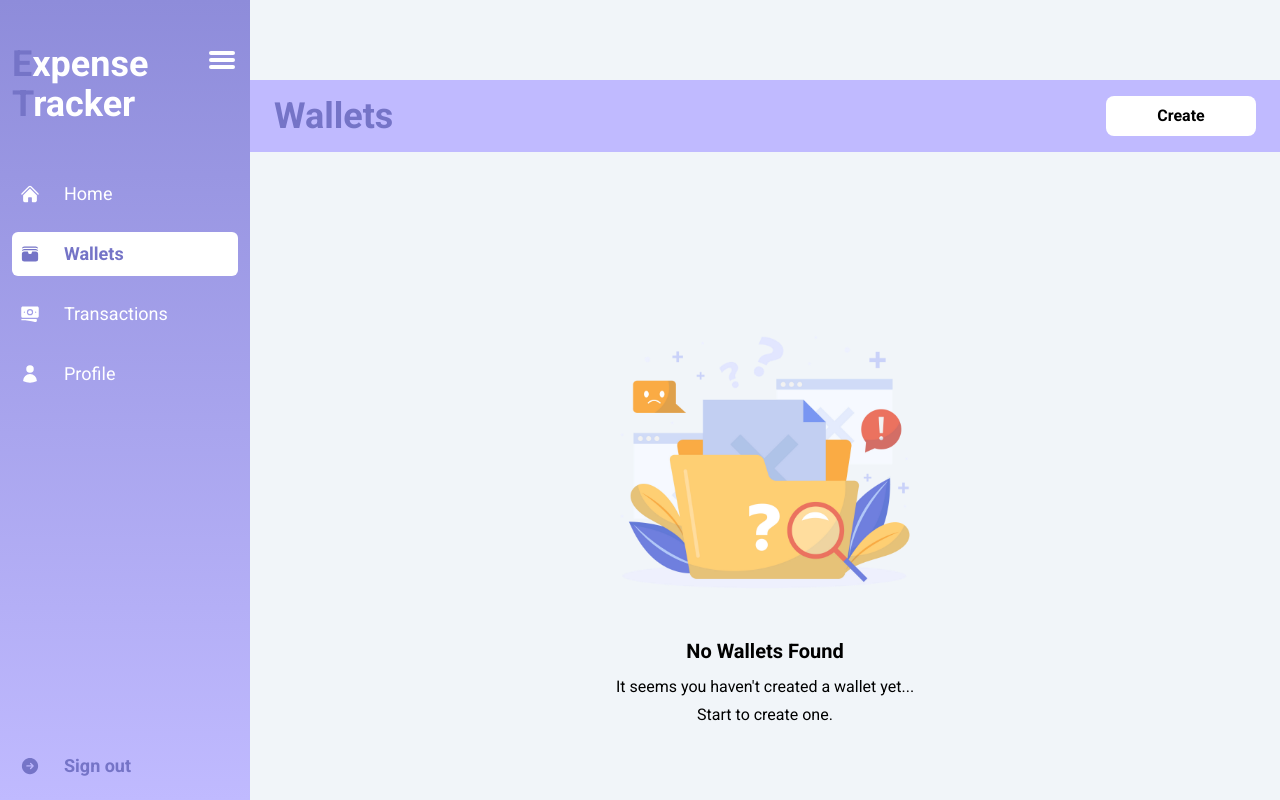
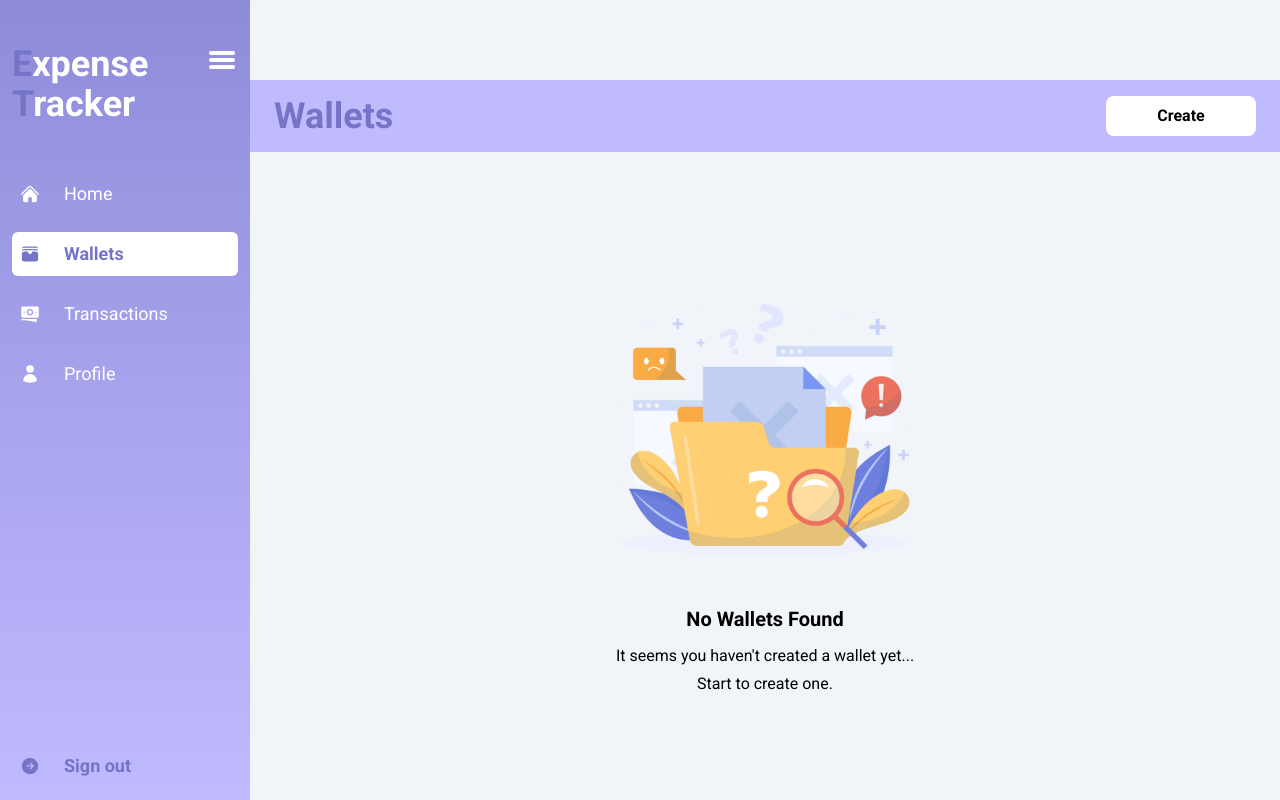
Before and after one commit to BeaGoddess/expense-tracker, a Next.js app: page /wallets in a window 1280 px wide. Built offline with nearby package versions, Linux system fonts and the light colour scheme; no server answers.

Commit message:
refactor: updated wallets page to Chakra UI (#17)

```diff
--- a/src/app/(auth)/sign-in/page.tsx
+++ b/src/app/(auth)/sign-in/page.tsx
@@ -1,9 +1,9 @@
 import FormSignIn from "@/components/Forms/FormSignIn";
-import { Box, Link, Text } from "@chakra-ui/react";
+import { Flex, Link, Text } from "@chakra-ui/react";
 
 export default function SignInPage() {
   return (
-    <Box
+    <Flex
       bg="white"
       roundedBottom={"xl"}
       roundedBottomLeft={{ base: "xl", md: "none" }}
@@ -12,10 +12,9 @@ export default function SignInPage() {
       p={{ base: 8, md: 16 }}
       w="full"
       maxW={{ md: "50%" }}
-      display="flex"
-      flexDirection="column"
-      justifyContent="center"
-      alignItems="center"
+      direction="column"
+      justify="center"
+      align="center"
     >
       <Text fontWeight="bold" fontSize="2xl" mb={6}>
         Sign in
@@ -33,6 +32,6 @@ export default function SignInPage() {
           Sign up
         </Link>
       </Text>
-    </Box>
+    </Flex>
   );
 }
--- a/src/app/(user)/wallets/page.tsx
+++ b/src/app/(user)/wallets/page.tsx
@@ -1,5 +1,6 @@
 "use client";
 
+import { Container, Flex, Spinner } from "@chakra-ui/react";
 import TitleUser from "@/components/Titles/TitleUser";
 import WalletsNotFound from "@/components/NotFound/WalletsNotFound";
 import WalletsTable from "@/components/Tables/WalletsTable";
@@ -17,11 +18,15 @@ export default function WalletsPage() {
     };
 
     fetchData();
-  }, [getWalles]);
+  }, []);
 
   const renderContent = () => {
     if (loading) {
-      return <div>Loading</div>;
+      return (
+        <Container maxW="container.xl" px={"24px"} centerContent>
+          <Spinner color="#7574C7" />
+        </Container>
+      );
     } else if (wallets?.length > 0) {
       return <WalletsTable wallets={wallets} />;
     } else {
@@ -30,9 +35,9 @@ export default function WalletsPage() {
   };
 
   return (
-    <div className="mt-8 sm:mt-20 flex-1 flex flex-col sm:gap-16 gap-10">
+    <Flex mt={{ base: 8, sm: 20 }} flex={1} direction={"column"}>
       <TitleUser value="wallets" />
       {renderContent()}
-    </div>
+    </Flex>
   );
 }
--- a/src/components/NotFound/WalletsNotFound.tsx
+++ b/src/components/NotFound/WalletsNotFound.tsx
@@ -1,16 +1,30 @@
 import Image from "next/image";
+import { Box, Flex, Text } from "@chakra-ui/react";
 
 export default function WalletsNotFound() {
   return (
-    <div className="text-black flex-1 flex flex-col justify-center items-center">
-      <Image src={"/user/wallets-not-found.png"} width={350} height={350} alt="Not found" />
+    <Flex
+      flex={1}
+      direction={"column"}
+      justify={"center"}
+      align={"center"}
+      color={"black"}
+    >
+      <Image
+        src={"/user/wallets-not-found.png"}
+        width={350}
+        height={350}
+        alt="Not found"
+      />
 
-      <div className="font-bold text-xl mb-2"> No Wallets Found </div>
+      <Text fontWeight={"bold"} fontSize={"xl"} mb={2}>
+        No Wallets Found
+      </Text>
 
-      <div className="leading-7 w-[350px] text-center">
-        It seems you haven&apos;t created a wallet yet... <br /> Start to create
-        one.
-      </div>
-    </div>
+      <Text lineHeight={7} width={"350px"} textAlign={"center"}>
+        It seems you haven&apos;t created a wallet yet... <Box as="br" /> Start
+        to create one.
+      </Text>
+    </Flex>
   );
 }
--- a/src/components/Tables/WalletsTable.tsx
+++ b/src/components/Tables/WalletsTable.tsx
@@ -9,7 +9,7 @@ type WalletsProps = {
 
 export default function WalletsTable({ wallets }: WalletsProps) {
   return (
-    <Container maxW="container.xl" px={"24px"} centerContent>
+    <Container maxW="container.xl" px={"24px"} mt={8} centerContent>
       <Table variant="striped" size={"lg"}>
         <Thead>
           <Tr
--- a/src/components/Titles/TitleUser.tsx
+++ b/src/components/Titles/TitleUser.tsx
@@ -7,11 +7,7 @@ interface TitleUserProps {
 
 export default function TitleUser({ value }: TitleUserProps) {
   return (
-    <Box
-      bg={"#C0BAFF"}
-      py={{ sm: "16px", base: "8px" }}
-      className="bg-[#C0BAFF] py-2 sm:py-4 flex "
-    >
+    <Box bg={"#C0BAFF"} py={{ sm: 4, base: 2 }}>
       <Container maxW="container.xl" px={"24px"}>
         <Flex>
           <Box
```
Lines whose indentation alone changed are shown as unchanged.
